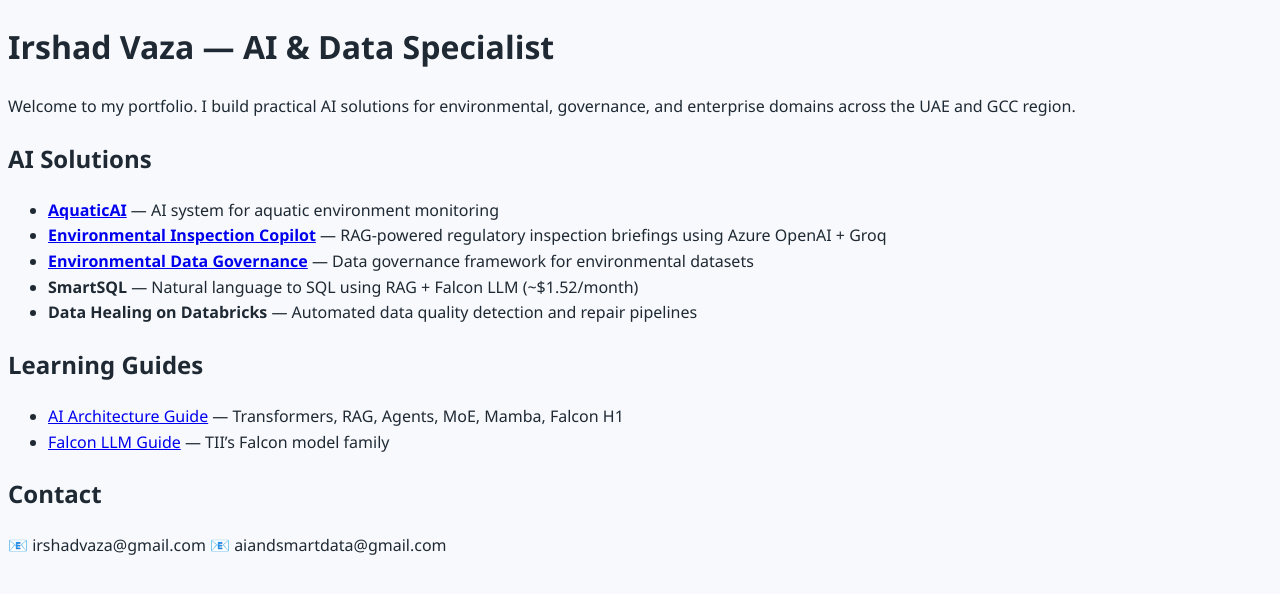
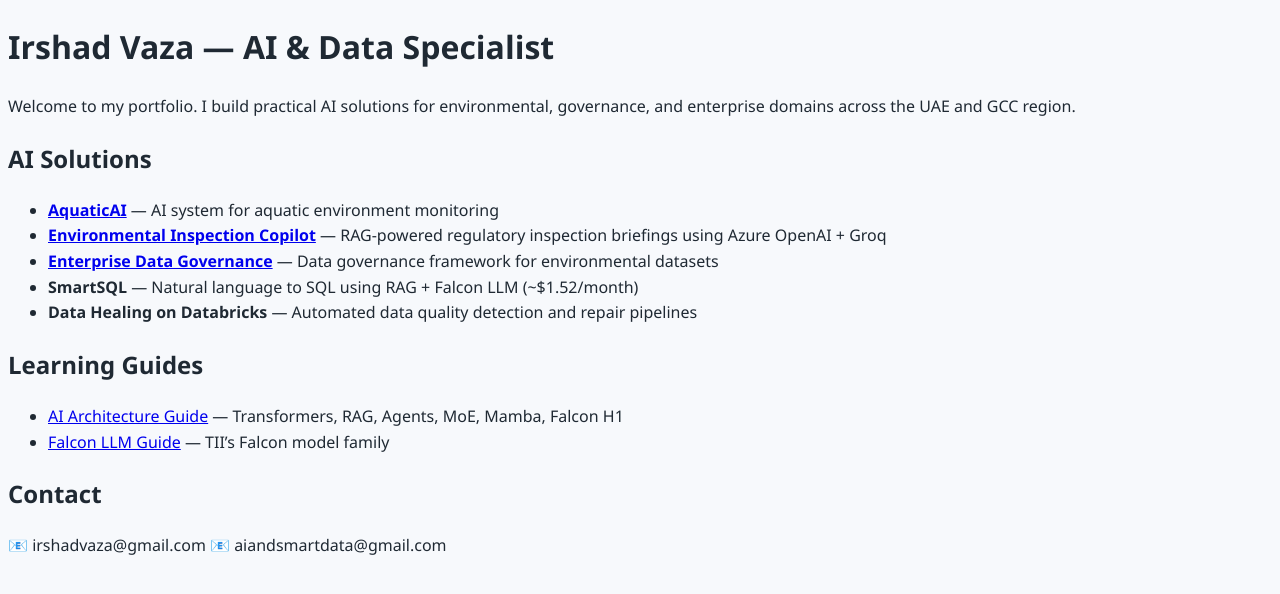
Before and after one commit to irshadvaza/irshadvaza.tech, a Jekyll site: the page built from index.md, in a window 1280 px wide. Shown: the top 594 px of the page. Built offline with Jekyll 4.4.1, drawn with Linux system fonts in a browser that asks for light colours; our own code applies the rules of GitHub Pages for plain Markdown files.

Commit message:
Update index.md

```diff
--- a/index.md
+++ b/index.md
@@ -7,7 +7,7 @@
 
 - **[AquaticAI](https://github.com/irshadvaza/AquaticAI)** — AI system for aquatic environment monitoring
 - **[Environmental Inspection Copilot](https://github.com/irshadvaza/envinspectionv01)** — RAG-powered regulatory inspection briefings using Azure OpenAI + Groq
-- **[Environmental Data Governance](https://github.com/irshadvaza/data-governance-environmental)** — Data governance framework for environmental datasets
+- **[Enterprise Data Governance](https://github.com/irshadvaza/data-governance-environmental)** — Data governance framework for environmental datasets
 - **SmartSQL** — Natural language to SQL using RAG + Falcon LLM (~$1.52/month)
 - **Data Healing on Databricks** — Automated data quality detection and repair pipelines
 
```
